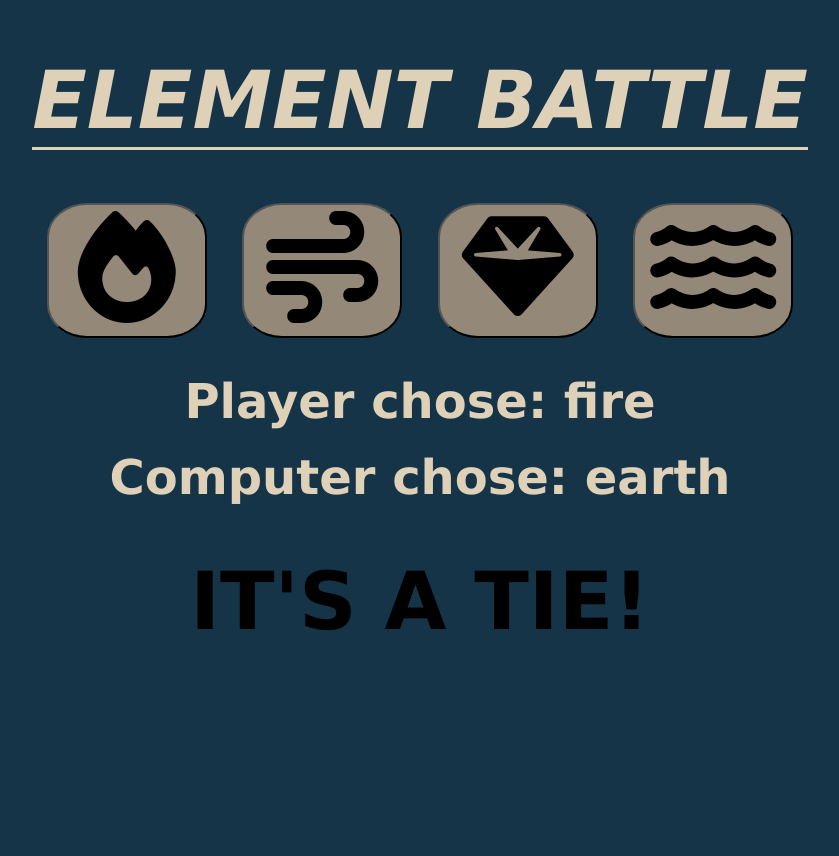
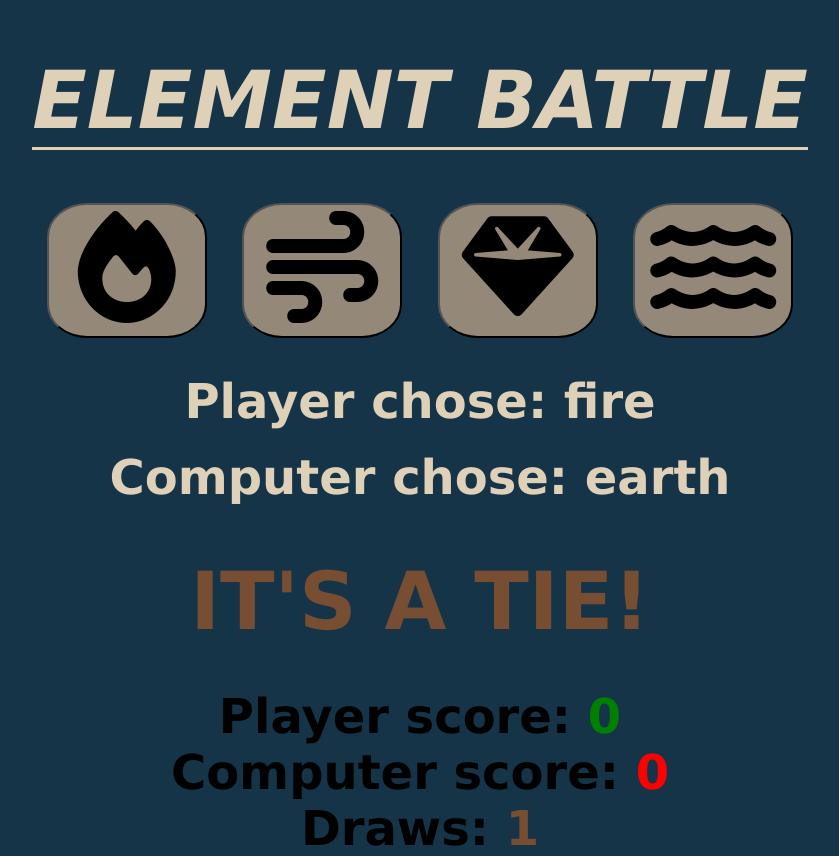
Before and after one commit to Suth272/Element-Battle, a plain HTML site: page index.html in a window 1280 px wide. Both pictures are taken after a click on the button 346 px from the left and 270 px from the top of the page. Shown: the whole page, without its empty margins (220-1059 px from the left). Before the commit the page ends 800 px from the top, so only its background shows below. Drawn offline with Linux system fonts and the light colour scheme.

Commit message:
FEAT: Added a results counter.

```diff
--- a/assets/css/style.css
+++ b/assets/css/style.css
@@ -56,10 +56,18 @@ h1 {
     margin: 40px 0px;
 }
 
-.greenText {
+.scores {
+    font-size: 3rem;
+}
+
+.greenText, #playerScore {
     color: green;
 }
 
-.redText {
+.redText, #computerScore {
     color: red;
 }
+
+.brownText, #drawScore {
+    color: rgb(119, 78, 49);
+}
--- a/assets/js/script.js
+++ b/assets/js/script.js
@@ -3,6 +3,12 @@ let choices = ['fire', 'air', 'earth', 'water'];
 let playerChose = document.getElementById('playerChose');
 let computerChose = document.getElementById('computerChose');
 let resultDisplay = document.getElementById('resultDisplay');
+let playerScore = document.getElementById('playerScore');
+let computerScore = document.getElementById('computerScore');
+let drawScore = document.getElementById('drawScore');
+let pScore = 0;
+let cScore = 0;
+let dScore = 0;
 
 function play(playerChoice) {
     //Generates computer's choice
@@ -63,9 +69,19 @@ function play(playerChoice) {
     switch (result) {
         case 'YOU WIN!':
             resultDisplay.setAttribute('class', 'greenText');
+            pScore ++;
+            playerScore.textContent = pScore;
             break;
         case 'YOU LOSE!':
             resultDisplay.setAttribute('class', 'redText');
+            cScore ++;
+            computerScore.textContent = cScore;
+            break;
+        case "IT'S A TIE!":
+            resultDisplay.setAttribute('class', 'brownText');
+            dScore ++;
+            drawScore.textContent = dScore;
             break;
     }
+
 }
--- a/index.html
+++ b/index.html
@@ -26,7 +26,21 @@
     </div>
 
     <div id="resultDisplay">
+    </div>
 
+    <div class="scores">
+        <span>Player score:</span>
+        <span id="playerScore">0</span>
+    </div>
+
+    <div class="scores">
+        <span>Computer score:</span>
+        <span id="computerScore">0</span>
+    </div>
+
+    <div class="scores">
+        <span>Draws:</span>
+        <span id="drawScore">0</span>
     </div>
 
     <script src="https://kit.fontawesome.com/29850fee30.js" crossorigin="anonymous"></script>
```
